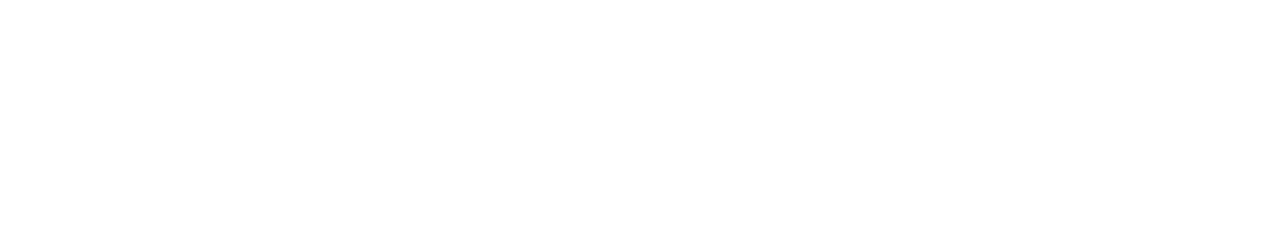
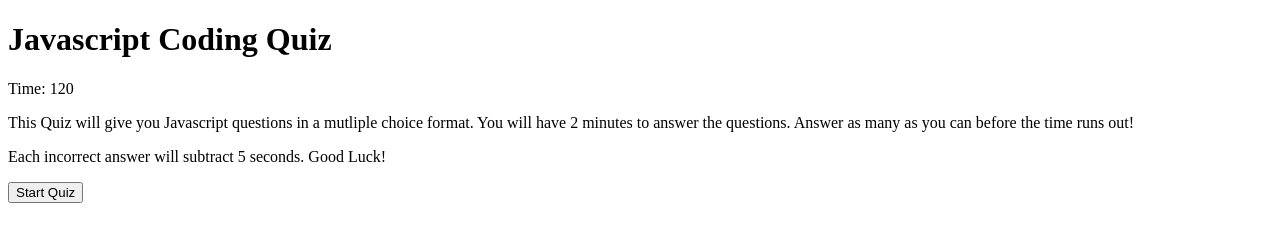
Before and after one commit to crypticsurfer/JavaScript-Fundamentals-Timed-Quiz, a plain HTML site: page index.html in a window 1280 px wide. Drawn offline with Linux system fonts and the light colour scheme.

Commit message:
finished the html for the quiz

```diff
--- a/index.html
+++ b/index.html
@@ -6,4 +6,31 @@
     <title>Javascript Quiz</title>
     <link rel="stylesheet" href="assets/style.css">
 </head>
+<body>
+
+    <div class="container">
+        <main>
+            <header>
+                <h1>Javascript Coding Quiz</h1>
+                <p id="timer">Time: 120</p>
+            </header>
+            <section id="startPage">
+            <p>
+                This Quiz will give you Javascript questions in a mutliple choice format. You will have 2 minutes to answer the questions.
+                Answer as many as you can before the time runs out!
+            </p>
+            <p>
+                Each incorrect answer will subtract 5 seconds. Good Luck!
+            </p>
+            <button class="hover-pointer" id="startButton">Start Quiz</button>
+            </section>
+            <section id="questionsPage" class="hidden">
+                <h1 id="questions"></h1>
+                <ol id="choices"></ol>
+                <p id="feedback" class="hiddenSpace"></p>
+            </section>
+
+        </main>
+    </div>
+</body>
 </html>
```
